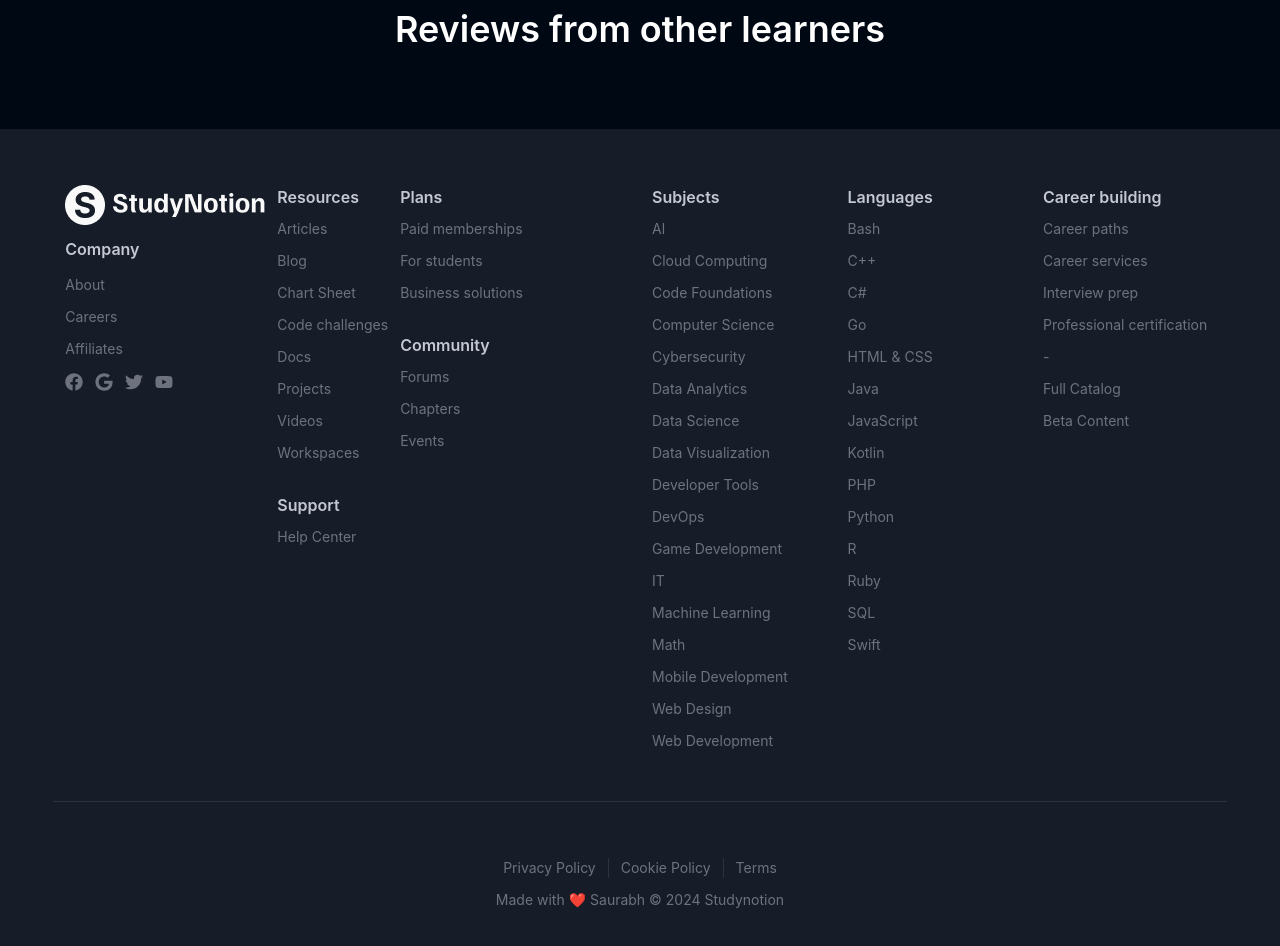
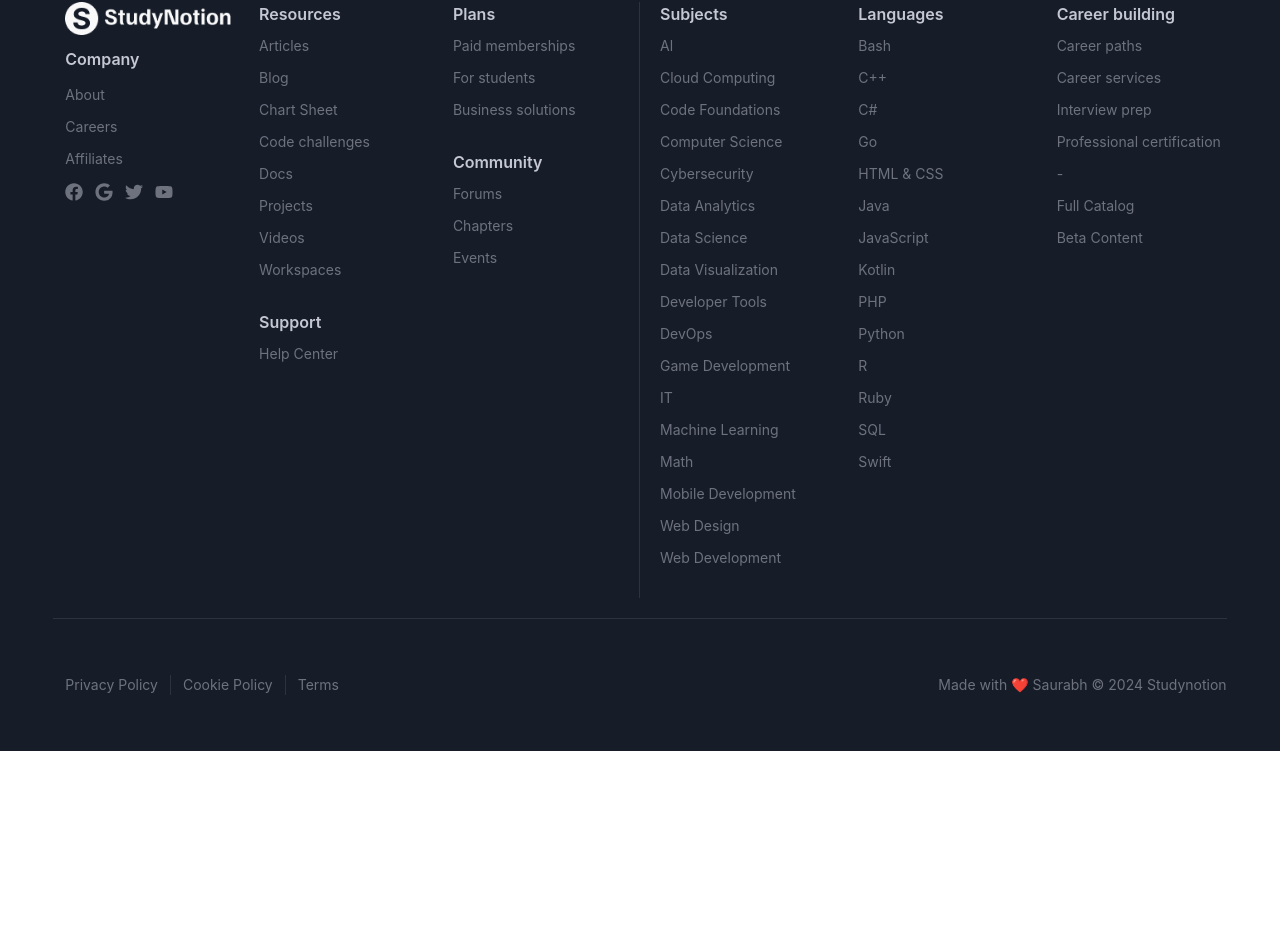
Before and after one commit to SaurabhKumar171/studyNotion, a React (Create React App) app: page /contact in a window 1280 px wide. Shown: the part 1526-2472 px from the top of the page. After the commit the page ends 2277 px from the top, so only its background shows below. Built offline with nearby package versions, Linux system fonts and the light colour scheme; no server answers.

Commit message:
making contact us page responsive

```diff
--- a/src/components/common/Footer.jsx
+++ b/src/components/common/Footer.jsx
@@ -26,10 +26,10 @@ const Footer = () => {
   return (
     <div className="bg-richblack-800">
       <div className="flex lg:flex-row gap-8 items-center justify-between w-11/12 max-w-maxContent text-richblack-400 leading-6 mx-auto relative py-14">
-        <div className="border-b w-[100%] flex flex-row pb-5 border-richblack-700">
+        <div className="border-b w-[100%] flex flex-col lg:flex-row pb-5 border-richblack-700">
           {/* Section 1 */}
-          <div className="w-1/2 flex flex-row lg:border-r lg:border-richblack-700 pl-3 lg:pr-5 gap-3">
-            <div className="flex flex-col gap-3  mb-7 lg:pl-0">
+          <div className="lg:w-[50%] flex flex-wrap flex-row justify-between lg:border-r lg:border-richblack-700 pl-3 lg:pr-5 gap-3">
+            <div className="w-[30%] flex flex-col gap-3 lg:w-[30%] mb-7 lg:pl-0">
               <img src={Logo} alt="" className="object-contain" />
               <h1 className="text-richblack-50 font-semibold text-[16px]">
                 Company
@@ -55,7 +55,7 @@ const Footer = () => {
               <div></div>
             </div>
 
-            <div className="mb-7 lg:pl-0">
+            <div className="w-[48%] lg:w-[30%] mb-7 lg:pl-0">
               <h1 className="text-richblack-50 font-semibold text-[16px]">
                 Resources
               </h1>
@@ -83,7 +83,7 @@ const Footer = () => {
               </div>
             </div>
 
-            <div className="mb-7 lg:pl-0">
+            <div className="w-[48%] lg:w-[30%] mb-7 lg:pl-0">
               <h1 className="text-richblack-50 font-semibold text-[16px]">
                 Plans
               </h1>
@@ -124,7 +124,7 @@ const Footer = () => {
           </div>
 
           {/* Section 2 */}
-          <div className="w-1/2  flex flex-row pl-3 lg:pl-5 gap-3">
+          <div className="lg:w-[50%] flex flex-wrap flex-row justify-between pl-3 lg:pl-5 gap-3">
             {FooterLink2.map((ele, i) => {
               return (
                 <div key={i} className="w-[48%] lg:w-[30%] mb-7 lg:pl-0">
--- a/src/components/core/AboutPage/ContactFormSection.jsx
+++ b/src/components/core/AboutPage/ContactFormSection.jsx
@@ -1,5 +1,5 @@
 import React from "react";
-import ContactUsForm from "../../ContactPage/ContactUsForm";
+import ContactUsForm from "../ContactPage/ContactUsForm";
 
 const ContactFormSection = () => {
   return (
--- a/src/components/ContactPage/ContactUsForm.jsx
+++ b/src/components/core/ContactPage/ContactUsForm.jsx
@@ -1,9 +1,9 @@
 import React, { useEffect, useState } from "react"
 import { useForm } from "react-hook-form"
 
-import CountryCode from "../../data/countrycode.json"
-import { apiConnector } from "../../services/apiconnector"
-import { contactusEndpoint } from "../../services/apis"
+import CountryCode from "../../../data/countrycode.json"
+import { apiConnector } from "../../../services/apiconnector"
+import { contactusEndpoint } from "../../../services/apis"
 
 const ContactUsForm = () => {
   const [loading, setLoading] = useState(false)
--- a/src/pages/Contact.jsx
+++ b/src/pages/Contact.jsx
@@ -2,7 +2,8 @@ import React from "react"
 
 import Footer from "../components/common/Footer"
 import ContactDetails from "../components/ContactPage/ContactDetails"
-import ContactForm from "../components/ContactPage/ContactForm"
+import ContactForm from "../components/core/ContactPage/ContactForm"
+import ReviewSlider from "../components/common/ReviewSlider";
 
 const Contact = () => {
   return (
@@ -24,6 +25,7 @@ const Contact = () => {
           Reviews from other learners
         </h1>
         {/* <ReviewSlider /> */}
+        <ReviewSlider />
       </div>
       <Footer />
     </div>
--- a/tailwind.config.js
+++ b/tailwind.config.js
@@ -5,6 +5,11 @@ module.exports = {
     screens: {
       'xs': '450px',
       'typeAnimate': '510px',
+      'sm': '640px',
+      'md': '768px',
+      'lg': '1024px',
+      'xl': '1280px',
+      '2xl': '1536px',
     },
     fontFamily: {
       inter: ["Inter", "sans-serif"],
```
Also changed, not shown: src/components/core/ContactPage/ContactDetails.jsx (renamed from src/components/ContactPage/ContactDetails.jsx), src/components/core/ContactPage/ContactForm.jsx (renamed from src/components/ContactPage/ContactForm.jsx).
